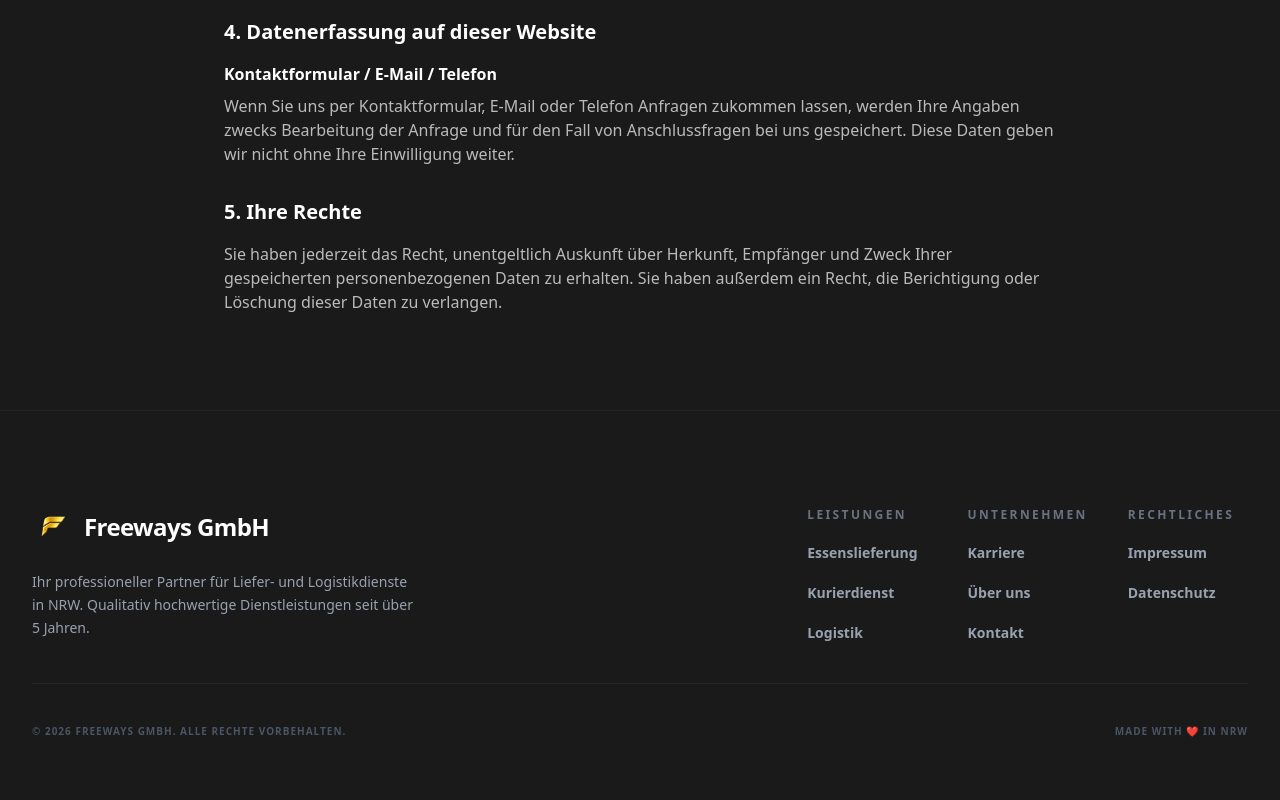
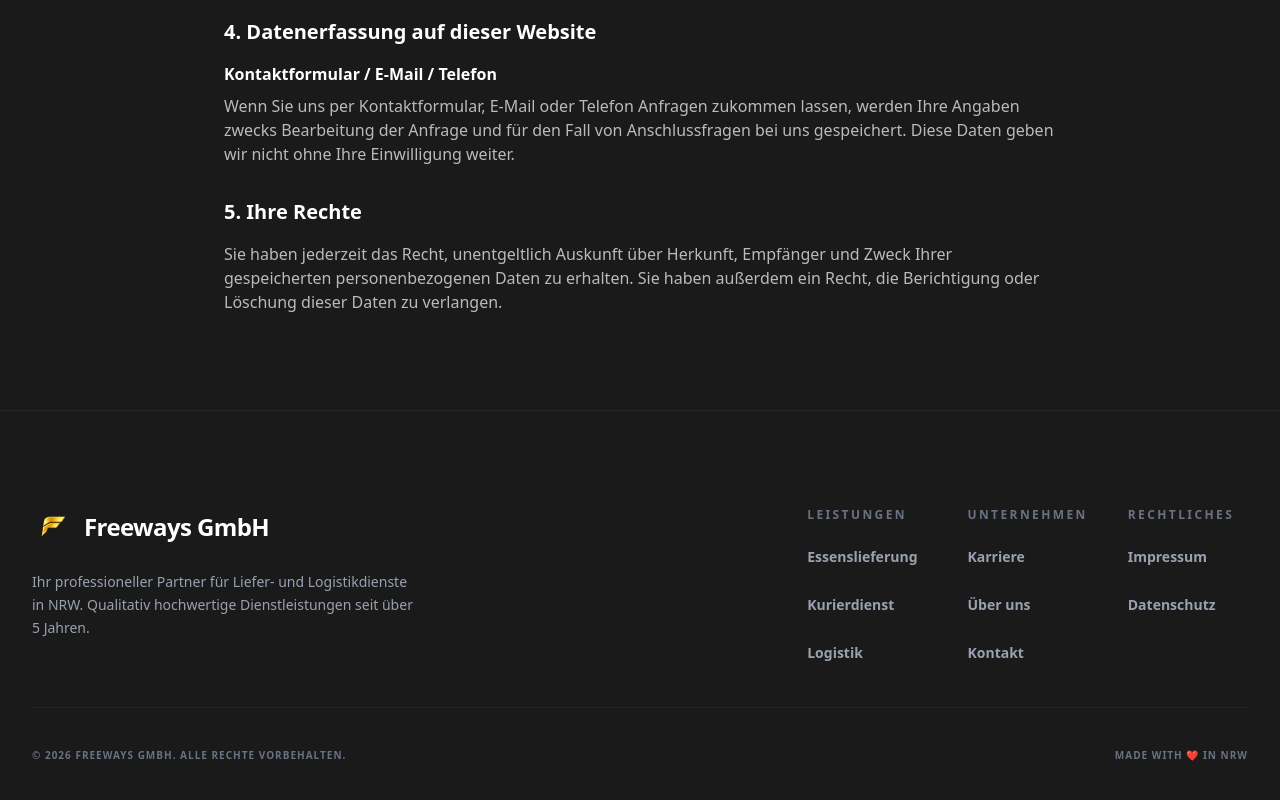
Before and after one commit to freewaysinfo/website, a Next.js app: page /datenschutz in a window 1280 px wide. Shown: the part 690-1490 px from the top of the page. Built offline with nearby package versions, Linux system fonts and the light colour scheme.

Commit message:
perf: lighthouse 100% optimization suite

```diff
--- a/src/components/freeways/Footer.tsx
+++ b/src/components/freeways/Footer.tsx
@@ -15,12 +15,14 @@ export function Footer() {
           <div className="flex flex-col md:flex-row justify-between gap-10">
             <div className="max-w-sm">
               <div className="flex items-center gap-3 mb-6">
-                <div className="relative w-8 h-8 md:w-10 md:h-10">
+                <div className="relative w-8 h-8 md:w-10 md:h-10 transition-transform group-hover:scale-105">
                   <Image
                     src="/images/logo.png"
                     alt="Freeways GmbH Logo"
-                    fill
-                    className="object-contain"
+                    width={40}
+                    height={40}
+                    sizes="(max-width: 768px) 32px, 40px"
+                    className="object-contain w-full h-full"
                   />
                 </div>
                 <div className="text-2xl font-bold text-white tracking-tight">{siteConfig.name}</div>
@@ -33,22 +35,22 @@ export function Footer() {
             <div className="grid grid-cols-2 md:grid-cols-3 gap-10">
               <Stack gap={5}>
                 <h4 className="font-bold text-xs uppercase tracking-[0.2em] text-gray-500">Leistungen</h4>
-                <Link href="/#services" className="text-sm text-gray-400 hover:text-(--brand-green) transition-colors font-bold">Essenslieferung</Link>
-                <Link href="/#services" className="text-sm text-gray-400 hover:text-(--brand-green) transition-colors font-bold">Kurierdienst</Link>
-                <Link href="/#services" className="text-sm text-gray-400 hover:text-(--brand-green) transition-colors font-bold">Logistik</Link>
+                <Link href="/#services" className="text-sm text-gray-400 hover:text-(--brand-green) transition-colors font-bold py-1 block">Essenslieferung</Link>
+                <Link href="/#services" className="text-sm text-gray-400 hover:text-(--brand-green) transition-colors font-bold py-1 block">Kurierdienst</Link>
+                <Link href="/#services" className="text-sm text-gray-400 hover:text-(--brand-green) transition-colors font-bold py-1 block">Logistik</Link>
               </Stack>
 
               <Stack gap={5}>
                 <h4 className="font-bold text-xs uppercase tracking-[0.2em] text-gray-500">Unternehmen</h4>
-                <Link href={siteConfig.links.career} className="text-sm text-gray-400 hover:text-(--brand-green) transition-colors font-bold">Karriere</Link>
-                <Link href="/#warum-wir" className="text-sm text-gray-400 hover:text-(--brand-green) transition-colors font-bold">Über uns</Link>
-                <Link href="/#kontakt" className="text-sm text-gray-400 hover:text-(--brand-green) transition-colors font-bold">Kontakt</Link>
+                <Link href={siteConfig.links.career} className="text-sm text-gray-400 hover:text-(--brand-green) transition-colors font-bold py-1 block">Karriere</Link>
+                <Link href="/#warum-wir" className="text-sm text-gray-400 hover:text-(--brand-green) transition-colors font-bold py-1 block">Über uns</Link>
+                <Link href="/#kontakt" className="text-sm text-gray-400 hover:text-(--brand-green) transition-colors font-bold py-1 block">Kontakt</Link>
               </Stack>
 
               <Stack gap={5}>
                 <h4 className="font-bold text-xs uppercase tracking-[0.2em] text-gray-500">Rechtliches</h4>
-                <a href="/impressum" className="text-sm text-gray-400 hover:text-(--brand-green) transition-colors font-bold">Impressum</a>
-                <a href="/datenschutz" className="text-sm text-gray-400 hover:text-(--brand-green) transition-colors font-bold">Datenschutz</a>
+                <Link href="/impressum" className="text-sm text-gray-400 hover:text-(--brand-green) transition-colors font-bold py-1 block">Impressum</Link>
+                <Link href="/datenschutz" className="text-sm text-gray-400 hover:text-(--brand-green) transition-colors font-bold py-1 block">Datenschutz</Link>
               </Stack>
             </div>
           </div>
@@ -56,10 +58,10 @@ export function Footer() {
           <Separator className="bg-white/5" />
 
           <div className="flex flex-col md:flex-row justify-between items-center gap-6">
-            <p className="text-[10px] font-bold uppercase tracking-widest text-gray-600">
+            <p className="text-[10px] font-bold uppercase tracking-widest text-gray-500">
               © {currentYear} {siteConfig.name}. Alle Rechte vorbehalten.
             </p>
-            <div className="flex items-center gap-6 text-[10px] font-bold uppercase tracking-widest text-gray-600">
+            <div className="flex items-center gap-6 text-[10px] font-bold uppercase tracking-widest text-gray-500">
               <span>Made with ❤️ in NRW</span>
             </div>
           </div>
--- a/src/components/freeways/Hero.tsx
+++ b/src/components/freeways/Hero.tsx
@@ -14,9 +14,9 @@ export function Hero() {
         <Stack direction="row" align="center" gap={12} className="flex-wrap lg:flex-nowrap">
           <div className="w-full lg:w-1/2 space-y-10">
             <motion.div
-              initial={{ opacity: 0, x: -30 }}
+              initial={{ opacity: 0.5, x: -20 }}
               animate={{ opacity: 1, x: 0 }}
-              transition={{ duration: 0.8, ease: "easeOut" }}
+              transition={{ duration: 0.5, ease: "easeOut" }}
             >
               <h1 className="text-4xl md:text-6xl lg:text-7xl font-bold leading-[1.1] text-white">
                 Zuverlässiger <br className="hidden md:block" />
@@ -26,9 +26,9 @@ export function Hero() {
             </motion.div>
 
             <motion.p
-              initial={{ opacity: 0, x: -30 }}
+              initial={{ opacity: 0.5, x: -20 }}
               animate={{ opacity: 1, x: 0 }}
-              transition={{ duration: 0.8, delay: 0.1, ease: "easeOut" }}
+              transition={{ duration: 0.5, delay: 0.05, ease: "easeOut" }}
               className="text-lg md:text-xl text-gray-400 max-w-xl leading-relaxed font-medium"
             >
               {siteConfig.description}
--- a/src/components/freeways/Navbar.tsx
+++ b/src/components/freeways/Navbar.tsx
@@ -28,8 +28,10 @@ export function Navbar() {
               <Image
                 src="/images/logo.png"
                 alt="Freeways GmbH Logo"
-                fill
-                className="object-contain"
+                width={40}
+                height={40}
+                sizes="(max-width: 768px) 32px, 40px"
+                className="object-contain w-full h-full"
                 priority
               />
             </div>
@@ -104,7 +106,7 @@ export function Navbar() {
                     <Link
                       href={item.href}
                       onClick={() => setIsOpen(false)}
-                      className="text-3xl font-bold text-white hover:text-(--brand-green) transition-colors flex items-center justify-between group"
+                      className="text-3xl font-bold text-white hover:text-(--brand-green) transition-colors flex items-center justify-between group py-2"
                     >
                       {item.name}
                       <span className="w-2 h-2 rounded-full bg-(--brand-green) opacity-0 group-hover:opacity-100 glow-green transition-opacity" />
--- a/src/components/freeways/ServiceShowcase.tsx
+++ b/src/components/freeways/ServiceShowcase.tsx
@@ -64,7 +64,6 @@ export function ServiceShowcase() {
                 alt={slides[currentIndex].title}
                 fill
                 className="object-cover"
-                priority
                 sizes="(max-width: 768px) 100vw, (max-width: 1200px) 90vw, 1400px"
               />
               {/* Overlay Gradient - Refined for light mode context but keeping internal text dark/glassy */}
--- a/src/components/freeways/Services.tsx
+++ b/src/components/freeways/Services.tsx
@@ -67,7 +67,7 @@ export function Services() {
                 Unsere Expertise
               </span>
               <h2 className="text-3xl md:text-5xl font-bold text-[#0f0f0f]">Maßgeschneiderte Logistiklösungen</h2>
-              <p className="text-gray-600 text-lg md:text-xl leading-relaxed font-medium">
+              <p className="text-gray-700 text-lg md:text-xl leading-relaxed font-medium">
                 Als spezialisierter Partner in NRW bieten wir Ihnen effiziente und pünktliche Logistiklösungen. Wir verstehen die Anforderungen moderner Lieferketten und setzen auf höchste Qualität.
               </p>
             </div>
@@ -81,6 +81,7 @@ export function Services() {
                 alt="Freeways GmbH food delivery service"
                 fill
                 className="object-cover"
+                sizes="(max-width: 1024px) 100vw, 40vw"
               />
             </motion.div>
           </div>
@@ -105,7 +106,7 @@ export function Services() {
                       </CardTitle>
                     </CardHeader>
                     <CardContent className="grow flex flex-col gap-8 p-8 pt-4">
-                      <p className="text-gray-600 text-lg leading-relaxed font-medium">
+                      <p className="text-gray-700 text-lg leading-relaxed font-medium">
                         {service.description}
                       </p>
 
```
